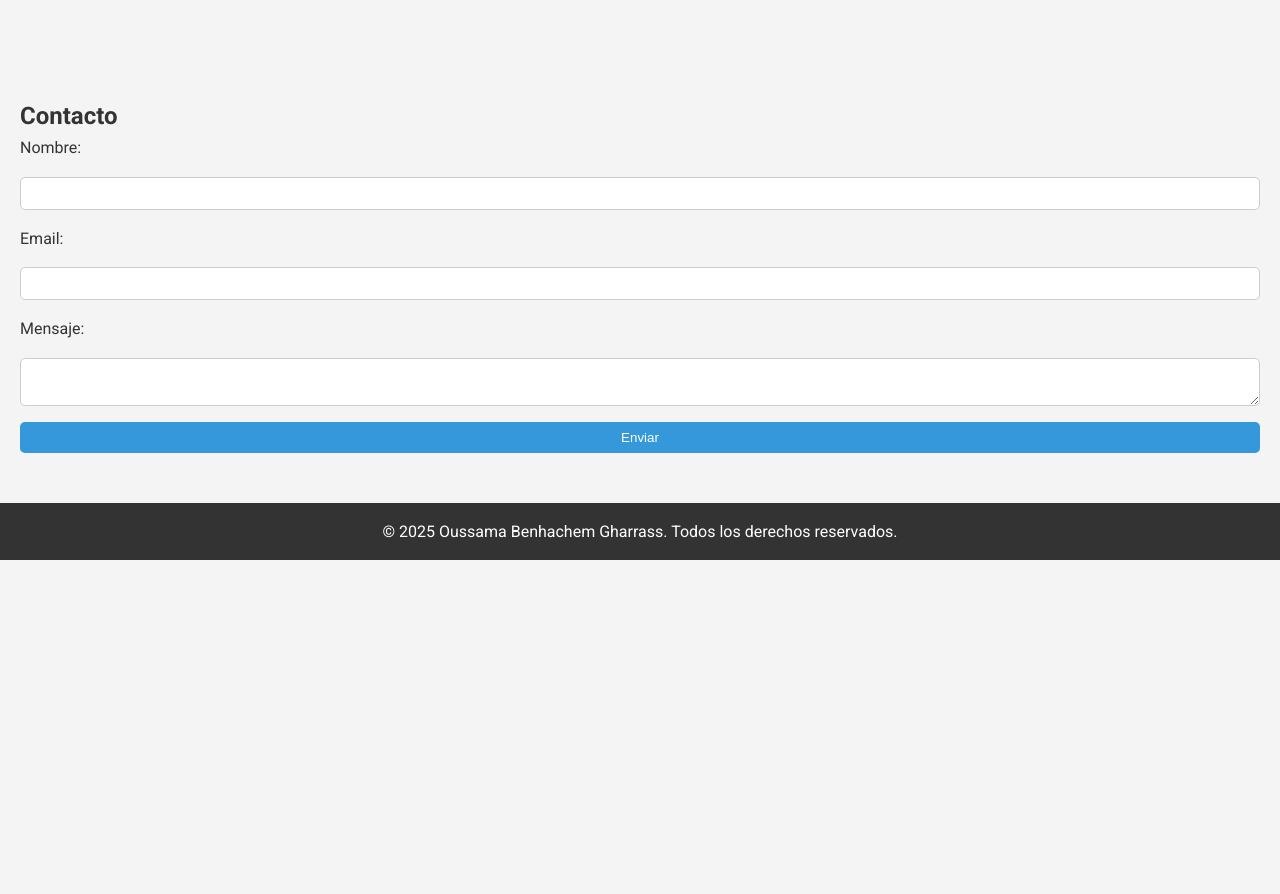
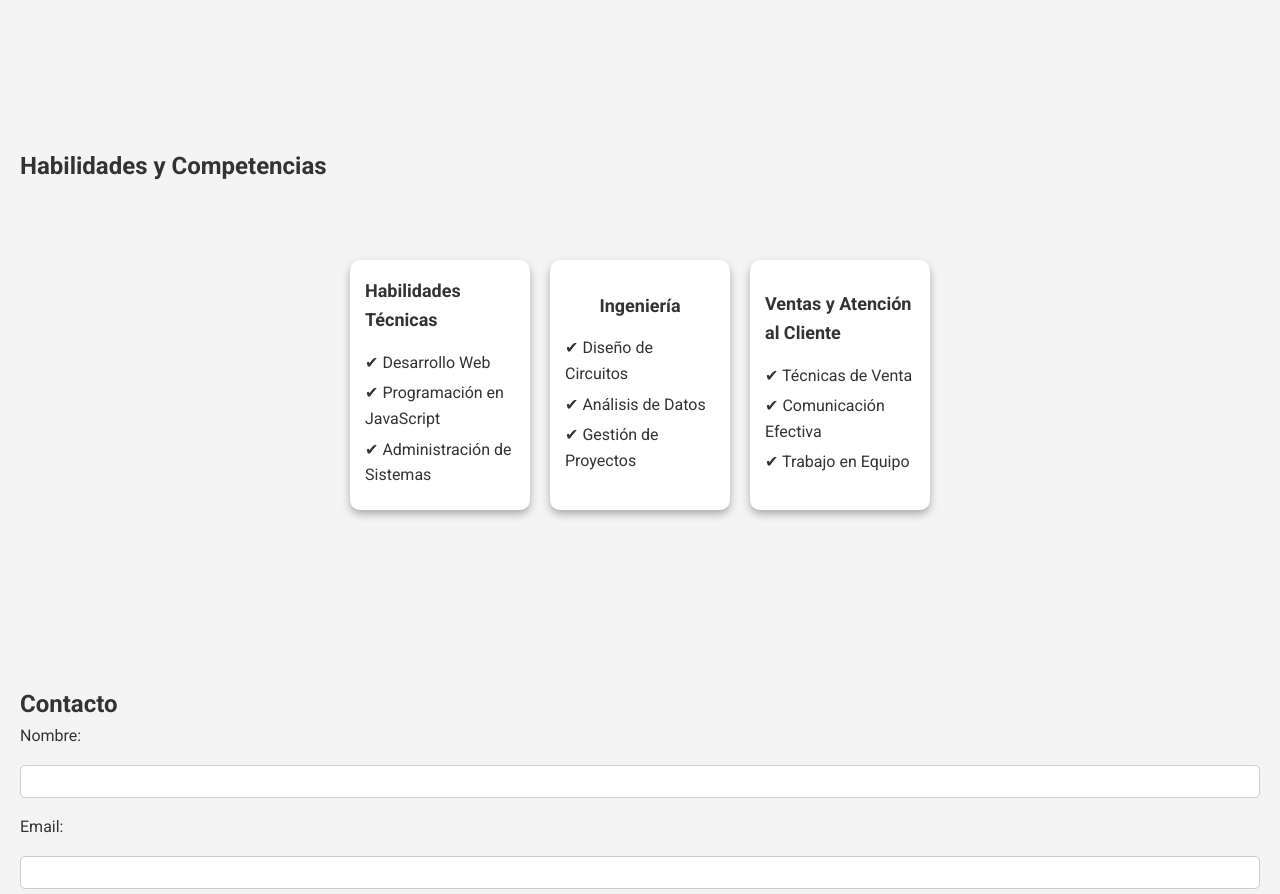
Before and after one commit to osamasgit/portafolio-web, a plain HTML site: page index.html in a window 1280 px wide. Shown: the part 1583-2477 px from the top of the page. Before the commit the page ends 2143 px from the top, so only its background shows below. Drawn offline with Linux system fonts and the light colour scheme.

Commit message:
skills sections starter version V0.2

```diff
--- a/index.html
+++ b/index.html
@@ -103,6 +103,53 @@
             </div>
         </div>
     </section>
+
+    <section class="habilidades">
+        <h2>Habilidades y Competencias</h2>
+        <div class="cartas-container">
+            <div class="carta" id="tecnicas">
+                <div class="carta-inner">
+                    <div class="carta-front"></div>
+                    <div class="carta-back">
+                        <h3>Habilidades Técnicas</h3>
+                        <ul>
+                            <li>✔ Desarrollo Web</li>
+                            <li>✔ Programación en JavaScript</li>
+                            <li>✔ Administración de Sistemas</li>
+                        </ul>
+                    </div>
+                </div>
+            </div>
+            <div class="carta" id="ingenieria">
+                <div class="carta-inner">
+                    <div class="carta-front"></div>
+                    <div class="carta-back">
+                        <h3>Ingeniería</h3>
+                        <ul>
+                            <li>✔ Diseño de Circuitos</li>
+                            <li>✔ Análisis de Datos</li>
+                            <li>✔ Gestión de Proyectos</li>
+                        </ul>
+                    </div>
+                </div>
+            </div>
+            <div class="carta" id="ventas">
+                <div class="carta-inner">
+                    <div class="carta-front"></div>
+                    <div class="carta-back">
+                        <h3>Ventas y Atención al Cliente</h3>
+                        <ul>
+                            <li>✔ Técnicas de Venta</li>
+                            <li>✔ Comunicación Efectiva</li>
+                            <li>✔ Trabajo en Equipo</li>
+                        </ul>
+                    </div>
+                </div>
+            </div>
+        </div>
+    </section>
+    <script src="script.js"></script>
+
     <section id="contacto">
         <h2>Contacto</h2>
         <form>
--- /dev/null
+++ b/script.js
@@ -0,0 +1,30 @@
+function repartirCartas() {
+    let cartas = document.querySelectorAll('.carta');
+    let container = document.querySelector('.cartas-container');
+
+    if (!cartas.length || !container) {
+        console.error("No se encontraron cartas o el contenedor.");
+        return;
+    }
+
+    let containerWidth = container.offsetWidth;
+    let spacing = 200; // Espacio entre cartas
+    let centerOffset = (cartas.length - 1) * spacing / 2; // Para centrar las cartas
+
+    cartas.forEach((carta, index) => {
+        setTimeout(() => {
+            let offsetX = index * spacing - centerOffset; // Ajustar la posición
+
+            carta.style.opacity = "1";
+            carta.style.transform = `translate(${offsetX}px, 0) rotate(0deg)`;
+        }, 200 * index);
+    });
+
+    setTimeout(() => {
+        cartas.forEach((carta) => {
+            carta.classList.add('voltear');
+        });
+    }, cartas.length * 200 + 500); // Asegurar que todas se repartan antes de voltear
+}
+
+window.onload = repartirCartas; // Llamar a la función cuando cargue la página
--- a/style.css
+++ b/style.css
@@ -343,6 +343,94 @@ Formacion
         grid-template-columns: 1fr; /* Una sola columna en móviles */
     }
 }
+/*--------------------------------------------------------------------------------
+Habilidades
+--------------------------------------------------------------------------------*/
+
+.habilidades {
+    margin-top: 50px;
+}
+
+.carta {
+    opacity: 0;
+    width: 180px;
+    height: 250px;
+    position: absolute;
+    transform: translateY(-50px) scale(0.8);
+    transition: transform 0.5s ease-in-out, opacity 0.5s ease-in-out;
+}
+
+.cartas-container {
+    position: relative;
+    display: flex;
+    justify-content: center;
+    align-items: center;
+    width: 100%;
+    height: 400px; /* Ajustar si es necesario */
+}
+
+.carta-inner {
+    width: 100%;
+    height: 100%;
+    position: relative;
+    transform-style: preserve-3d;
+    transition: transform 1s ease-in-out;
+}
+
+.carta-front, .carta-back {
+    width: 100%;
+    height: 100%;
+    position: absolute;
+    backface-visibility: hidden;
+    border-radius: 10px;
+    box-shadow: 0 4px 8px rgba(0, 0, 0, 0.3);
+}
+
+.carta-back {
+    background: white;
+    transform: rotateY(180deg);
+    display: flex;
+    flex-direction: column;
+    justify-content: center;
+    align-items: center;
+    padding: 15px;
+}
+
+.carta-back h3 {
+    margin-bottom: 10px;
+    font-size: 18px;
+}
+
+.carta-back ul {
+    list-style: none;
+    padding: 0;
+}
+
+.carta-back li {
+    font-size: 16px;
+    margin: 5px 0;
+}
+
+/* Animación de reparto */
+.repartir {
+    opacity: 1;
+    animation: repartir 1s ease-in-out forwards;
+}
+
+@keyframes repartir {
+    from {
+        transform: translate(-50%, -50%) rotate(-30deg);
+    }
+    to {
+        transform: translateY(0) rotate(0deg);
+    }
+}
+
+/* Volteo de cartas */
+.voltear .carta-inner {
+    transform: rotateY(180deg);
+}
+
 
 /*--------------------------------------------------------------------------------
 footer
```
Also changed, not shown: Media/A.png (added).
